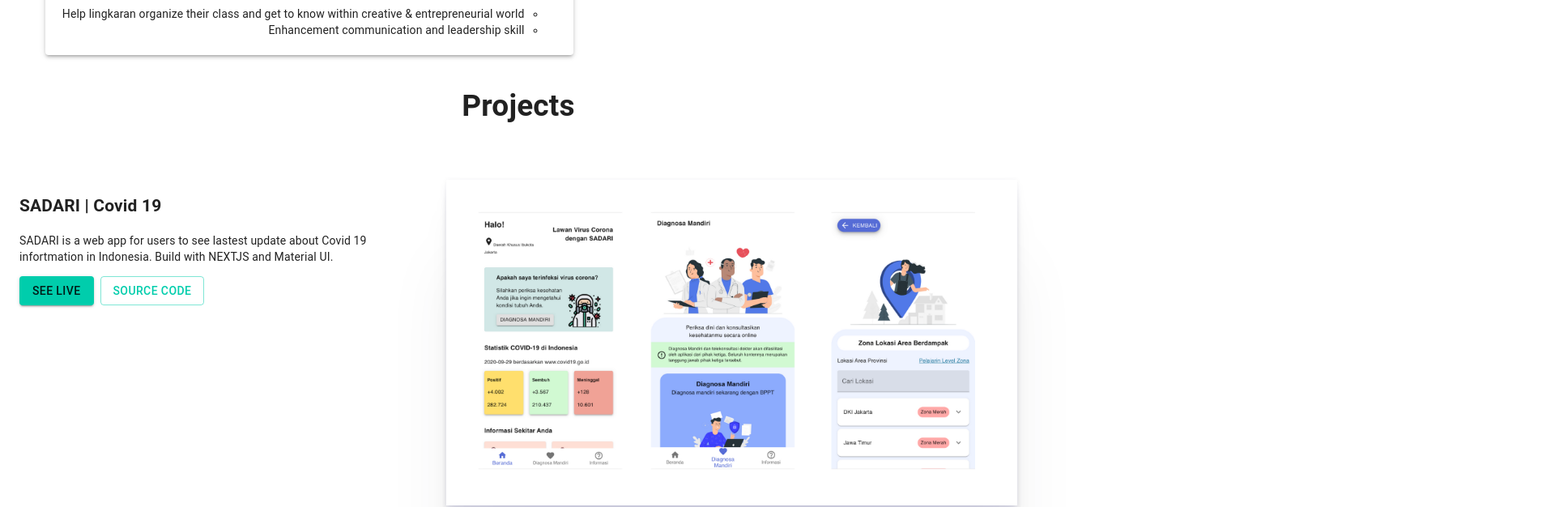
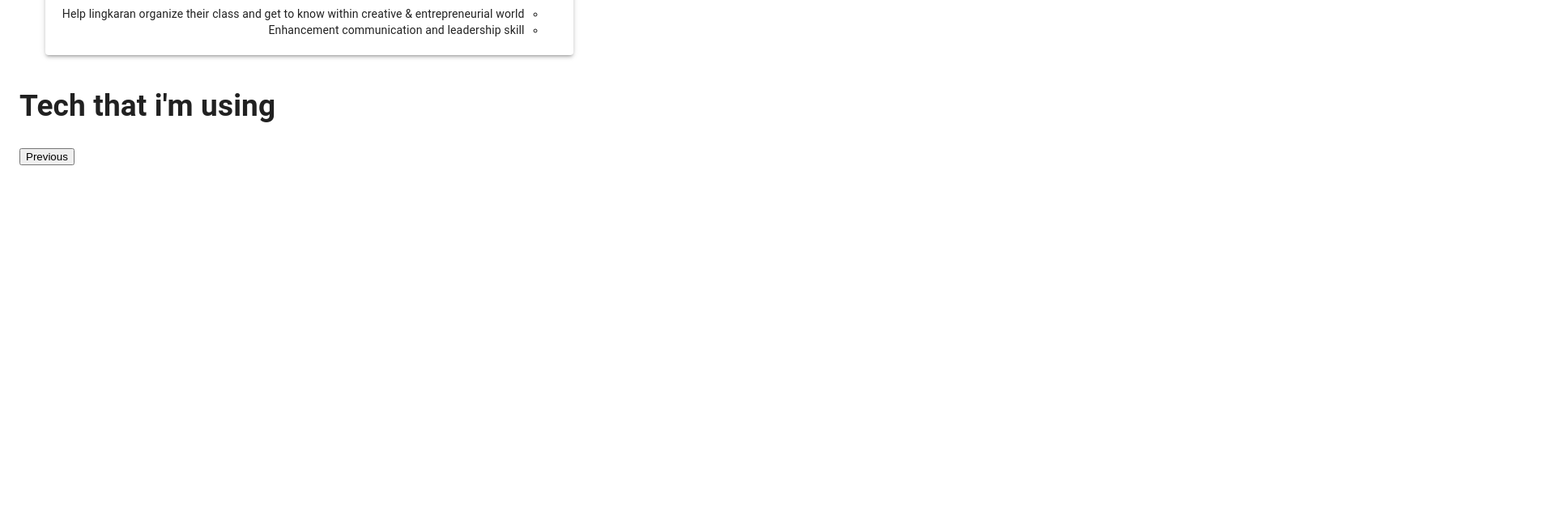
Before and after one commit to ihsanrabb/Ihsanuddin-porto, a Next.js app: page / in a window 1280 px wide. Shown: the part 1998-2624 px from the top of the page at 81% size, 1920 px wide, since content can reach past the window. Built offline with nearby package versions, Linux system fonts and the light colour scheme.

Commit message:
add techStack component

```diff
--- a/pages/index.js
+++ b/pages/index.js
@@ -1,6 +1,7 @@
 import Greetings from '../components/Greetings'
 import About from '../components/About'
 import Experience from '../components/Experience'
+import TechStack from '../components/TechStack'
 import Projects from '../components/Projects'
 import Contact from '../components/Contact'
 import Footer from '../components/Footer'
@@ -11,6 +12,7 @@
       <Greetings />
       <About />
       <Experience />
+      <TechStack />
       <Projects />
       <Contact />
       <Footer />
```
